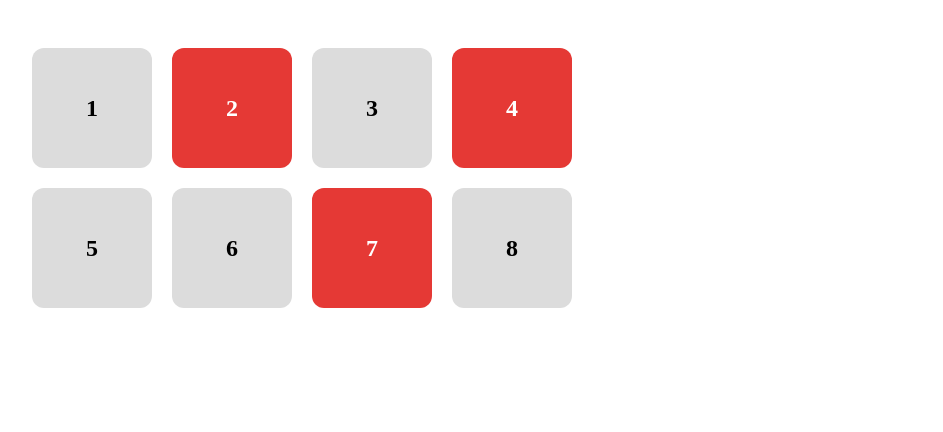
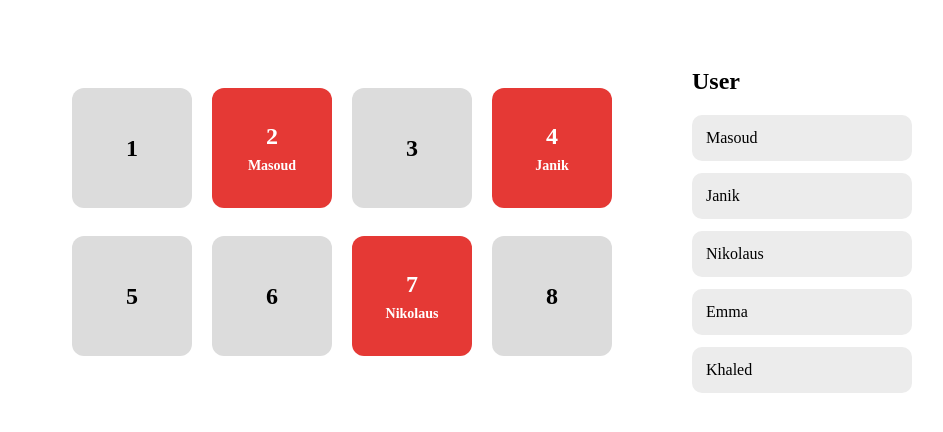
Before and after one commit to masoud-bs/tischbuchung, an Angular app: page / in a window 1280 px wide. Shown: the top 432 px of the page, without its empty margins (16-959 px from the left). Built offline with nearby package versions, Linux system fonts and the light colour scheme.

Commit message:
Add user selection panel

```diff
--- a/package.json
+++ b/package.json
@@ -31,7 +31,7 @@
     "@types/express": "^5.0.1",
     "@types/node": "^20.17.19",
     "jsdom": "^28.0.0",
-    "prettier": "^3.8.1",
+    "prettier": "^3.8.3",
     "typescript": "~5.9.2",
     "vitest": "^4.0.8"
   }
--- a/src/app/components/tisch-layout/tisch-layout.html
+++ b/src/app/components/tisch-layout/tisch-layout.html
@@ -1,5 +1,5 @@
+<div class="layout">
   <div class="room">
-
     @for (table of tables; track table.id) {
       <div
         class="table"
@@ -7,8 +7,28 @@
         [class.booked]="table.booked"
         (click)="selectTable(table)"
       >
+        <div class="table-content">
+          <span class="table-id">
             {{ table.id }}
+          </span>
+
+          @if (table.user) {
+            <span class="user-name">
+              {{ table.user }}
+            </span>
+          }
+        </div>
       </div>
     }
+  </div>
 
+  <div class="user-panel">
+    <h2>User</h2>
+
+    @for (user of users; track user) {
+      <div class="user-card" [class.active-user]="selectedUser === user" (click)="selectUser(user)">
+        {{ user }}
       </div>
+    }
+  </div>
+</div>
--- a/src/app/components/tisch-layout/tisch-layout.scss
+++ b/src/app/components/tisch-layout/tisch-layout.scss
@@ -35,3 +35,47 @@
   background: #e53935;
   color: white;
 }
+
+.table-content {
+  display: flex;
+  flex-direction: column;
+  align-items: center;
+  gap: 8px;
+}
+
+.table-id {
+  font-size: 24px;
+  font-weight: bold;
+}
+
+.user-name {
+  font-size: 14px;
+}
+
+.layout {
+  display: flex;
+  gap: 40px;
+  padding: 40px;
+}
+
+.user-panel {
+  width: 220px;
+}
+
+.user-card {
+  background: #ececec;
+  padding: 14px;
+  border-radius: 10px;
+  margin-bottom: 12px;
+  cursor: pointer;
+  transition: 0.2s;
+}
+
+.user-card:hover {
+  background: #d6d6d6;
+}
+
+.active-user {
+  background: #1976d2;
+  color: white;
+}
--- a/src/app/components/tisch-layout/tisch-layout.ts
+++ b/src/app/components/tisch-layout/tisch-layout.ts
@@ -7,22 +7,24 @@ import { Component } from '@angular/core';
   styleUrl: './tisch-layout.scss',
 })
 export class TischLayout {
+  tables = [
+    { id: 1, booked: false, user: '' },
+    { id: 2, booked: true, user: 'Masoud' },
+    { id: 3, booked: false, user: '' },
+    { id: 4, booked: true, user: 'Janik' },
+    { id: 5, booked: false, user: '' },
+    { id: 6, booked: false, user: '' },
+    { id: 7, booked: true, user: 'Nikolaus' },
+    { id: 8, booked: false, user: '' },
+  ];
 
-  tables = [
-    { id: 1, booked: false },
-    { id: 2, booked: true },
-    { id: 3, booked: false },
-    { id: 4, booked: true },
-    { id: 5, booked: false },
-    { id: 6, booked: false },
-    { id: 7, booked: true },
-    { id: 8, booked: false },
-  ];
+  users = ['Masoud', 'Janik', 'Nikolaus', 'Emma', 'Khaled'];
+
+  selectedUser = '';
 
   selectedTable: number | null = null;
 
   selectTable(table: any) {
-
     if (table.booked) {
       return;
     }
@@ -30,4 +32,7 @@ export class TischLayout {
     this.selectedTable = table.id;
   }
 
+  selectUser(user: string) {
+    this.selectedUser = user;
+  }
 }
```
Also changed, not shown: 1 other file (tests, documents, lock files or other folders). Lines whose indentation alone changed are shown as unchanged.
